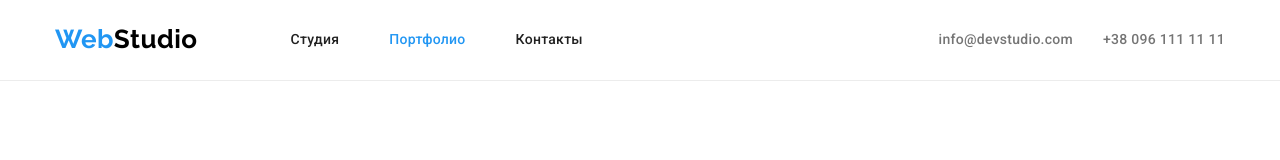
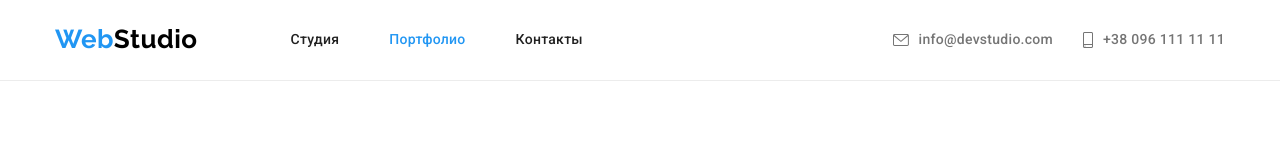
Before and after one commit to rim1972ua/goit-markup-hw-04, a plain HTML site: page portfolio.html in a window 1280 px wide. Shown: the top 160 px of the page. Drawn offline with nearby package versions, Linux system fonts and the light colour scheme.

Commit message:
Update portfolio.html

```diff
--- a/portfolio.html
+++ b/portfolio.html
@@ -13,6 +13,7 @@
     <link rel='stylesheet' href='./css/styles.css'>
 
 </head>
+
 <body>
 
     <header>
@@ -26,8 +27,22 @@
                 </ul>
             </nav>
             <ul class="main-address">
-                <li><a class=" header-item" href="info@devstudio.com">info@devstudio.com</a></li>
-                <li><a class=" header-item" href="+380961111111">+38 096 111 11 11</a></li>
+                <li>
+                    <a class=" header-item" href="info@devstudio.com">
+                        <svg width="16" height="12" class="icon">
+                            <use href="/images/icons.svg#envelope"></use>
+                        </svg>
+                        info@devstudio.com
+                    </a>
+                </li>
+                <li>
+                    <a class=" header-item" href="+380961111111">
+                        <svg width="10px" height="16px" class="icon">
+                            <use href="/images/icons.svg#smartphone"></use>
+                        </svg>
+                        +38 096 111 11 11
+                    </a>
+                </li>
             </ul>
         </div>
     </header>
```
